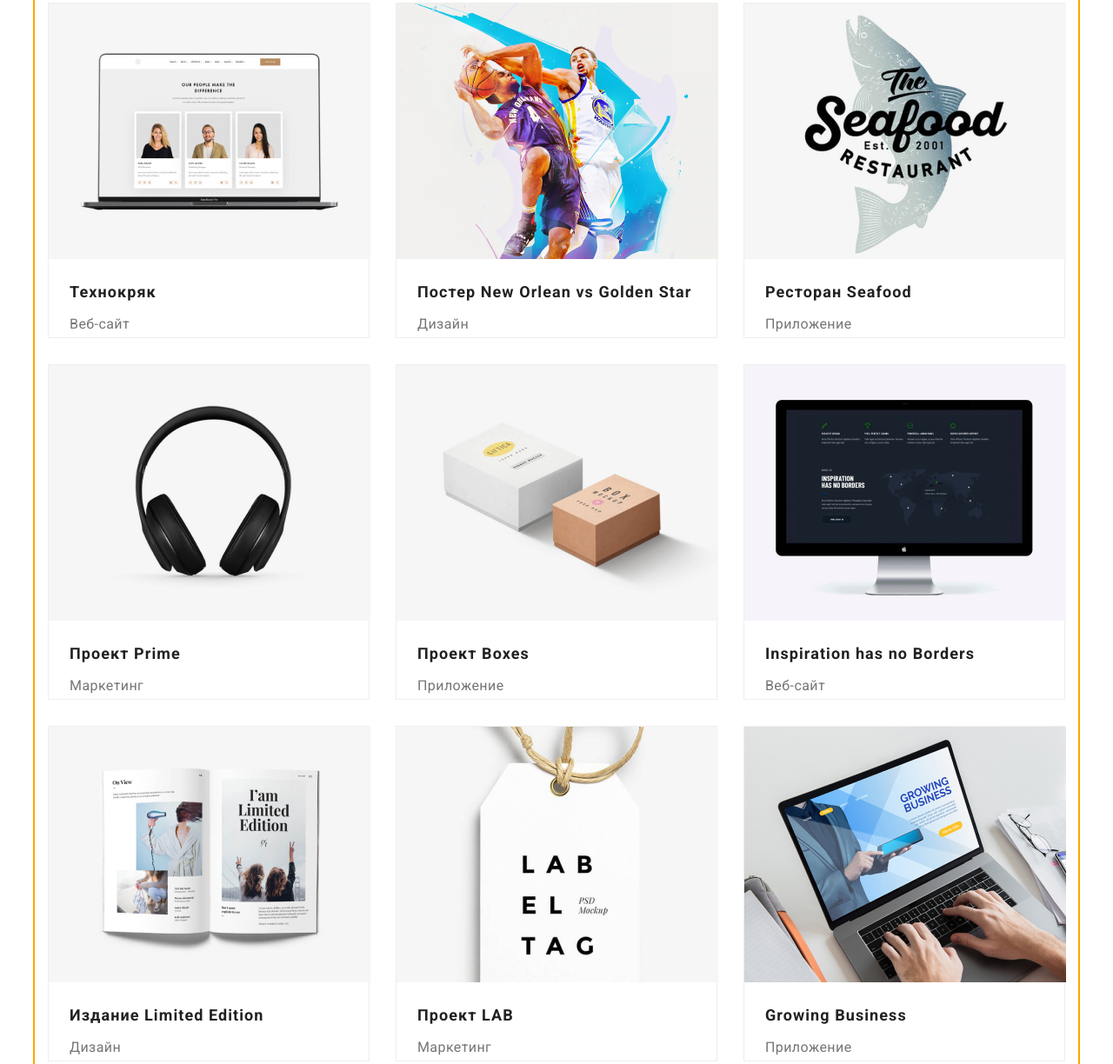
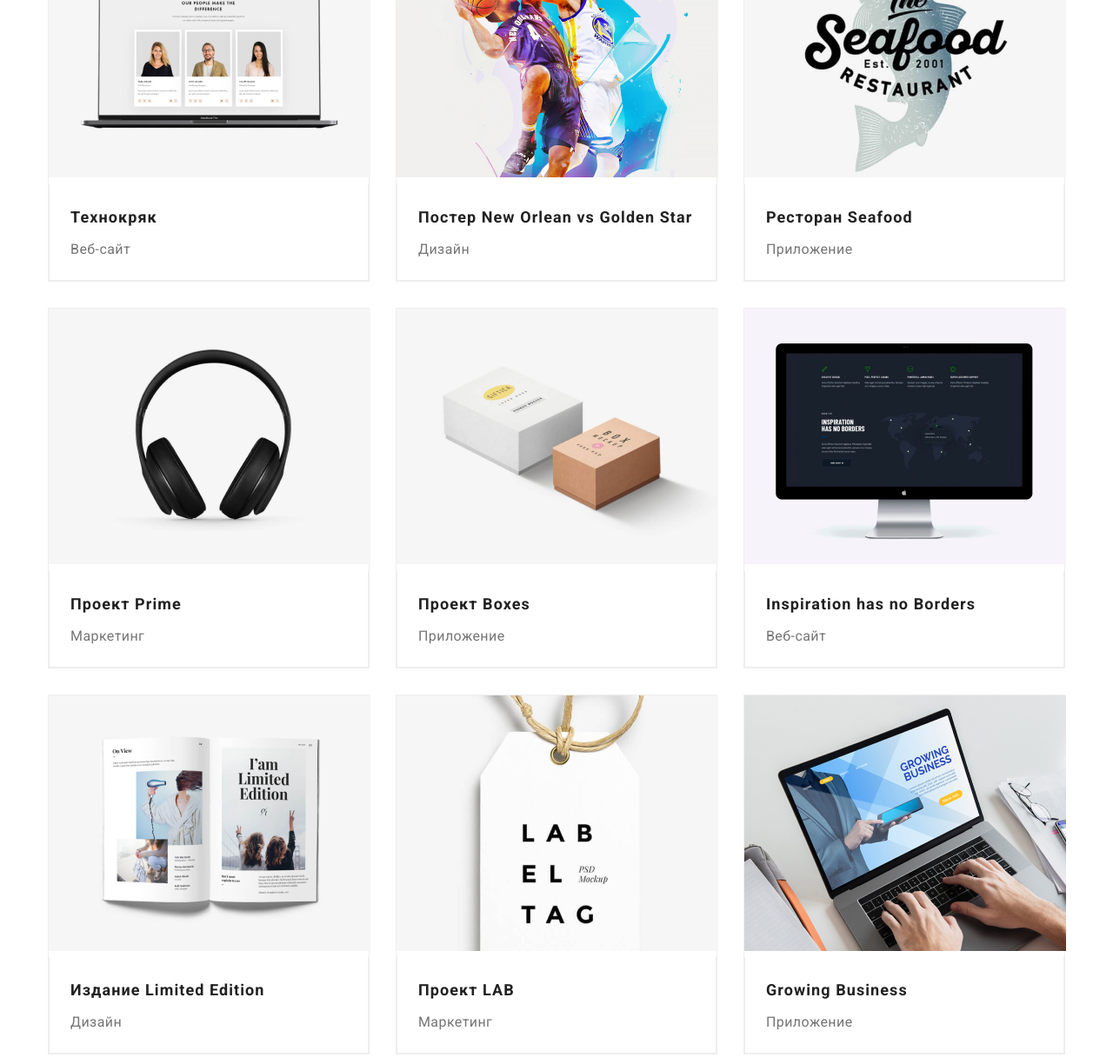
Before and after one commit to vitaliilatka/goit-markup-hw-03, a plain HTML site: page portfolio.html in a window 1280 px wide. Shown: the part 245-1469 px from the top of the page at 87% size. Drawn offline with nearby package versions, Linux system fonts and the light colour scheme.

Commit message:
correct mistakes 2

```diff
--- a/css/style.css
+++ b/css/style.css
@@ -186,10 +186,7 @@ a {
     background-color: var(--secohd-bg-color);
     text-align: center;
 }
-/* всем кроме последней секции задаем нижний марджин */
-.section:not(:last-child) {
-    margin-bottom: 94px;
-}
+
 /* список примеров работ в строку */
 .examples-list {
     display: flex;
@@ -231,7 +228,7 @@ a {
 }
 /* Заголовки h3 Наша команда */
 .team-list .title {
-    margin-top: 30px;
+    margin-top: 0;
     margin-bottom: 10px;
 
     font-weight: 500;
@@ -357,18 +354,24 @@ a {
 }
 /* заголовки элементов портфолио */
 .portfolio-list .title {
-    margin: 20px 0 4px 24px;
-    margin: 20px 24px 4px 24px;
-
+    margin-top: 0;
+    margin-bottom: 4px;
     color: var(--main-text-color);
     font-size: 18px;
     line-height: 2;
     letter-spacing: 0.06em;
 }
+
+/* названия проектов */
+.project-name {
+    padding: 20px 24px;
+    border-right: 1px solid #eeeeee;
+    border-bottom: 1px solid #eeeeee;
+    border-left: 1px solid #eeeeee;
+}
 /* текст элементов портфолио */
 .portfolio-list .text {
-    margin: 0 0 0 24px;
-    margin: 0 24px;
+    margin: 0;
 
     color: var(--second-text-color);
     font-size: 16px;
@@ -380,8 +383,6 @@ a {
     width: 1200px;
     margin: 0px auto;
     padding: 0px 15px;
-    /* outline: 2px solid orange; */
-    outline: 2px solid orange;
 }
 /* Временно уберем марджины у скрытых заголовка */
 .hidden {
--- a/portfolio.html
+++ b/portfolio.html
@@ -45,7 +45,7 @@
             </div>
         </header>
         <!--Main container-->
-        <main class="portfolio">
+        <main>
             <h1 class="hidden">Портфолио</h1>
             <section>
                 <div class="container">
@@ -81,101 +81,137 @@
                     <ul class="list portfolio-list">
                         <li class="item">
                             <a class="link" href="#">
+                                <div>
                                     <img
                                         src="./images/portfolio/technocrack.jpg"
                                         alt="Веб сайт Технокряк"
                                         width="370"
                                     />
+                                </div>
+                                <div class="project-name">
                                     <h2 class="title">Технокряк</h2>
                                     <p class="text">Веб-сайт</p>
+                                </div>
                             </a>
                         </li>
                         <li class="item">
                             <a class="link" href="#">
+                                <div>
                                     <img
                                         src="./images/portfolio/neworlean.jpg"
                                         alt="Дизайн постера New Orlean vs Golden Star"
                                         width="370"
                                     />
+                                </div>
+                                <div class="project-name">
                                     <h2 class="title">Постер New Orlean vs Golden Star</h2>
                                     <p class="text">Дизайн</p>
+                                </div>
                             </a>
                         </li>
                         <li class="item">
                             <a class="link" href="#">
+                                <div>
                                     <img
                                         src="./images/portfolio/seafood.jpg"
                                         alt="Приложение ресторана Seafood"
                                         width="370"
                                     />
+                                </div>
+                                <div class="project-name">
                                     <h2 class="title">Ресторан Seafood</h2>
                                     <p class="text">Приложение</p>
+                                </div>
                             </a>
                         </li>
                         <li class="item">
                             <a class="link" href="#">
+                                <div>
                                     <img
                                         src="./images/portfolio/prime.jpg"
                                         alt="Проект Prime"
                                         width="370"
                                     />
+                                </div>
+                                <div class="project-name">
                                     <h2 class="title">Проект Prime</h2>
                                     <p class="text">Маркетинг</p>
+                                </div>
                             </a>
                         </li>
                         <li class="item">
                             <a class="link" href="#">
+                                <div>
                                     <img
                                         src="./images/portfolio/boxes.jpg"
                                         alt="Приложение Boxes"
                                         width="370"
                                     />
+                                </div>
+                                <div class="project-name">
                                     <h2 class="title">Проект Boxes</h2>
                                     <p class="text">Приложение</p>
+                                </div>
                             </a>
                         </li>
                         <li class="item">
                             <a class="link" href="#">
+                                <div>
                                     <img
                                         src="./images/portfolio/inspirations.jpg"
                                         alt="Веб-сайт Inspiration has no Borders"
                                         width="370"
                                     />
+                                </div>
+                                <div class="project-name">
                                     <h2 lang="en" class="title">Inspiration has no Borders</h2>
                                     <p class="text">Веб-сайт</p>
+                                </div>
                             </a>
                         </li>
                         <li class="item">
                             <a class="link" href="#">
+                                <div>
                                     <img
                                         src="./images/portfolio/limited.jpg"
                                         alt="Дизайн издания Limited Edition"
                                         width="370"
                                     />
+                                </div>
+                                <div class="project-name">
                                     <h2 class="title">Издание Limited Edition</h2>
                                     <p class="text">Дизайн</p>
+                                </div>
                             </a>
                         </li>
                         <li class="item">
                             <a class="link" href="#">
+                                <div>
                                     <img
                                         src="./images/portfolio/lab.jpg"
                                         alt="Проект LAB"
                                         width="370"
                                     />
+                                </div>
+                                <div class="project-name">
                                     <h2 class="title">Проект LAB</h2>
                                     <p class="text">Маркетинг</p>
+                                </div>
                             </a>
                         </li>
                         <li class="item">
                             <a class="link" href="#">
+                                <div>
                                     <img
                                         src="./images/portfolio/groovingbusiness.jpg"
                                         alt="Приложение Growing Business"
                                         width="370"
                                     />
+                                </div>
+                                <div class="project-name">
                                     <h2 class="title">Growing Business</h2>
                                     <p class="text">Приложение</p>
+                                </div>
                             </a>
                         </li>
                     </ul>
```
Lines whose indentation alone changed are shown as unchanged.
